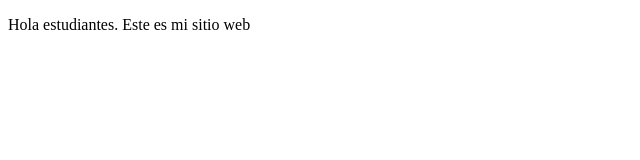
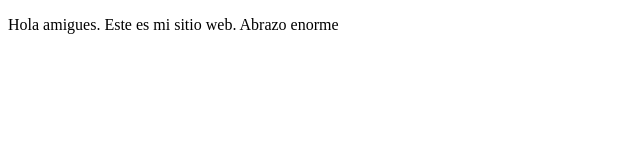
Before and after one commit to Escutra/proyectoDemoCursoPrework, a plain HTML site: page index.html in a window 1280 px wide. Shown: the whole page, without its empty margins (0-640 px from the left). Drawn offline with Linux system fonts and the light colour scheme.

```diff
--- a/index.html
+++ b/index.html
@@ -6,7 +6,7 @@
     <meta name="viewport" content="width=device-width, initial-scale=1.0">
     <title>Hola Mundo</title>
 </head>
-<body><p>Hola estudiantes. Este es mi sitio web</p>
+<body><p>Hola amigues. Este es mi sitio web. Abrazo enorme</p>
 
 </body>
 </html>
```
